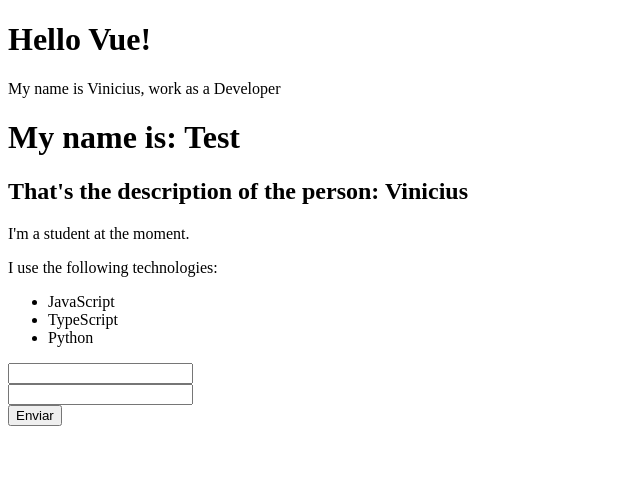
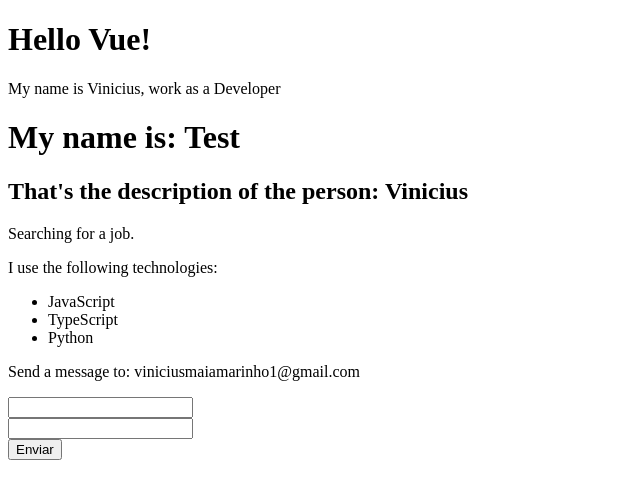
Before and after one commit to ViniciusMaiaM/LeaVue, a Vue app in the folder 04-components/: page / in a window 1280 px wide. Shown: the top 498 px of the page, without its empty margins (0-640 px from the left). Built offline with nearby package versions, Linux system fonts and the light colour scheme.

Commit message:
add directives

```diff
--- a/04-components/src/components/Info.vue
+++ b/04-components/src/components/Info.vue
@@ -1,17 +1,27 @@
 <template>
     <div>
-        <p>I'm a student at the moment.</p>
+        <p v-if="working">I'm working at the moment.</p>
+        <p v-else>Searching for a job.</p>
         <p>I use the following technologies:</p>
         <ul>
             <li>JavaScript</li>
             <li>TypeScript</li>
             <li>Python</li>
         </ul>
+        <p v-show="show_email">Send a message to: {{ email }}</p>
     </div>
 </template>
 
 <script>
     export default{
-        name: 'Info'
+        name: 'Info',
+
+        data(){
+            return{
+                working: false,
+                show_email: true,
+                email: 'viniciusmaiamarinho1@gmail.com'
+            }
+        }
     }
 </script>
```
